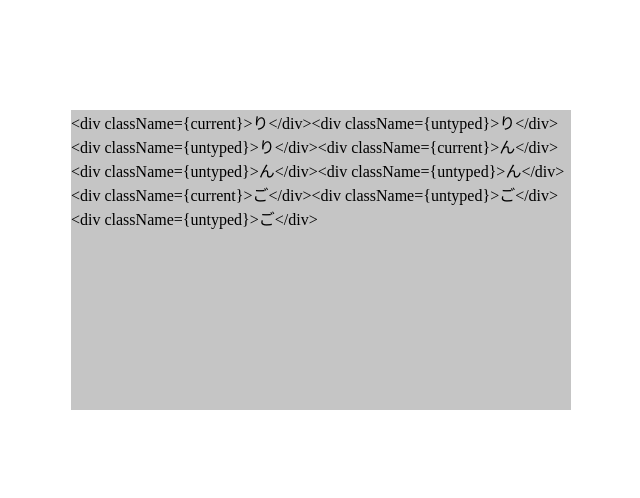
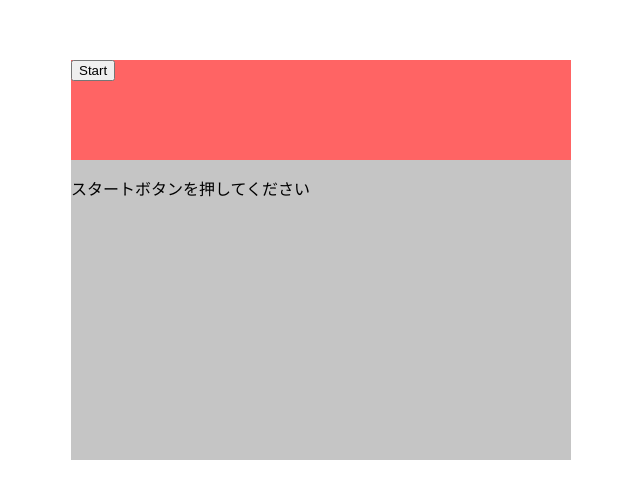
Before and after one commit to Miyayayayayaya/typingapp, a Next.js app: page / in a window 1280 px wide. Shown: the part 148-646 px from the top of the page, without its empty margins (319-959 px from the left). Built offline with nearby package versions, Linux system fonts and the light colour scheme.

Commit message:
簡易的な初期画面作成、タイプ実行確認

```diff
--- a/app/page.module.css
+++ b/app/page.module.css
@@ -15,10 +15,13 @@
   background-color: #c5c5c5;
 }
 .stateBoard{
-  width: 300px;
+  width: 500px;
   height: 100px;
   background-color: #ff6464
 }
+
+
+
 
 .correct{
   color: #00ff04;
--- a/app/page.tsx
+++ b/app/page.tsx
@@ -1,3 +1,4 @@
+"use client";
 import styles from './page.module.css';
 import typingGameData from './date';
 import {useState,useEffect} from 'react';
@@ -33,25 +34,29 @@ export default function Home() {
     isGaming: false,
   })
   const renderText=(inputCount:number,isMistake:boolean,currentTargetText:string)=>{
-  let displayDivText:string="";
-  let className:string="";
-  for(let i=0;i<currentTargetText.length;i++){
-    const char:string=currentTargetText[i];
-    for (let i=0; i<currentTargetText.length; i++){
+    return currentTargetText.split('').map((char,i)=>{
+      let className:string="";
       if (i<inputCount){
-        className="correct";
+        className=styles.correct;
       }
       else if(i===inputCount){
-        className=isMistake?"mistake":"current";
+        className=isMistake?styles.mistake:styles.current;
       }
       else{
-        className="untyped";
+        className=styles.untyped;
       }
-      displayDivText+='<div className={'+className+'}>'+char+'</div>';
-    }
+      return <span key={i} className={className}>{char}</span>;
+    })
   }
-  return displayDivText;
-}
+  const startGame=()=>{
+    setGameState(prev=>({
+      ...prev,
+      isGaming:true,
+      currentTargetText:"ringo",
+      inputCount:0,
+      isMistake:false,
+    }))
+  }
   useEffect(()=>{
     const handleKeyDown=(event:KeyboardEvent)=>{
       updateState(event.key,gameState,setGameState);
@@ -60,14 +65,18 @@ export default function Home() {
     return ()=>{
       document.removeEventListener('keydown',handleKeyDown);
     }
-  },[gameState])
-
+  },[gameState,setGameState])
+  console.log(gameState)
   renderText(gameState.inputCount,gameState.isMistake,gameState.currentTargetText)
   const problem=typingGameData;
   return (
     <div className={styles.container}>
-      <div className={styles.board}>
-        {renderText(gameState.inputCount,gameState.isMistake,gameState.currentTargetText)}
+      <div className={styles.stateBoard}>
+        <button onClick={startGame}>Start</button>
+      </div>
+      <div className={styles.board}>{gameState.isGaming?(renderText(gameState.inputCount,gameState.isMistake,gameState.currentTargetText)):(
+        <p>スタートボタンを押してください</p>
+      )}
       </div>
     </div>
   );
```
